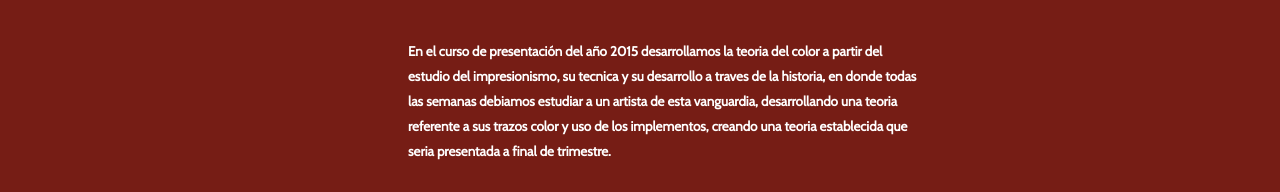
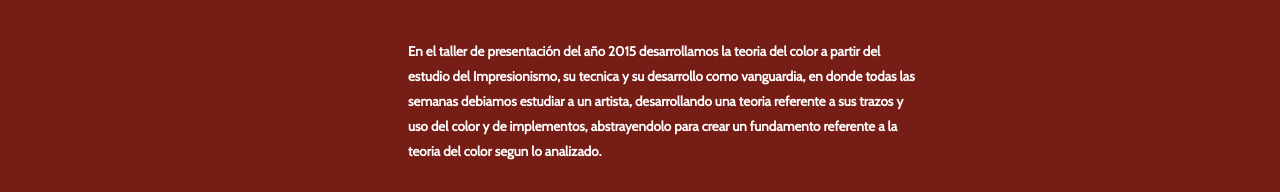
Before and after one commit to santicomandary/Portafolio-Final-, a plain HTML site: page Proyectos/Impresionismo.html in a window 1280 px wide. Shown: the part 164-356 px from the top of the page. Drawn offline with nearby package versions, Linux system fonts and the light colour scheme; grey boxes are pictures that could not be loaded.

Commit message:
Add files via upload

```diff
--- a/Proyectos/Impresionismo.html
+++ b/Proyectos/Impresionismo.html
@@ -48,8 +48,7 @@
 </div>
 
 <div class="parrafo-proyectos">
-<h6> En el curso de presentación del año 2015 desarrollamos la teoria del color a partir del estudio del impresionismo, su tecnica y su desarrollo
-a traves de la historia, en donde todas las semanas debiamos estudiar a un artista de esta vanguardia, desarrollando una teoria  referente a sus trazos color y uso de los implementos, creando una teoria establecida que seria presentada a final de trimestre. </h6>
+<h6> En el taller  de presentación del año 2015 desarrollamos la teoria del color a partir del estudio del Impresionismo, su tecnica y su desarrollo como vanguardia, en donde todas las semanas debiamos estudiar a un artista, desarrollando una teoria referente a sus trazos y uso del color y de implementos, abstrayendolo para crear un fundamento referente a la teoria del color segun lo analizado. </h6>
  </div>
 
  <div class="imagebig">
```
Also changed, not shown: Proyectos/acerca de mi.html (+1 -2 lines), Proyectos/Así de Simple.html (line endings or trailing spaces), Proyectos/Cercapp.html (line endings or trailing spaces), Proyectos/Contactame.html (line endings or trailing spaces), Proyectos/Montevideo.html (line endings or trailing spaces), Proyectos/Objeto Gráfico.html (line endings or trailing spaces), Proyectos/Ouro Preto.html (line endings or trailing spaces), Proyectos/Paildad.html (line endings or trailing spaces), Proyectos/Proyectos Individuales.html (line endings or trailing spaces), Proyectos/intro.travesia.html (line endings or trailing spaces), Proyectos/proyect.html (line endings or trailing spaces), Proyectos/pruebamenu.html (line endings or trailing spaces).
